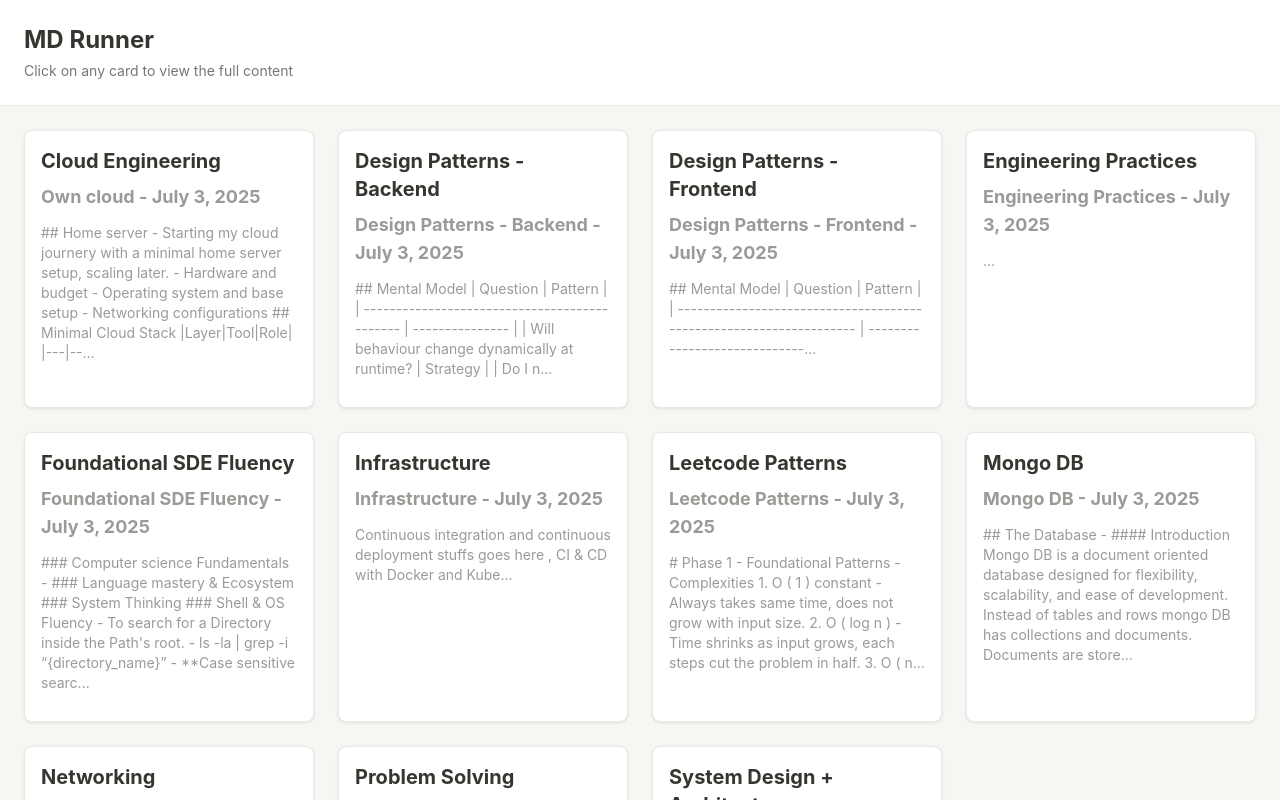
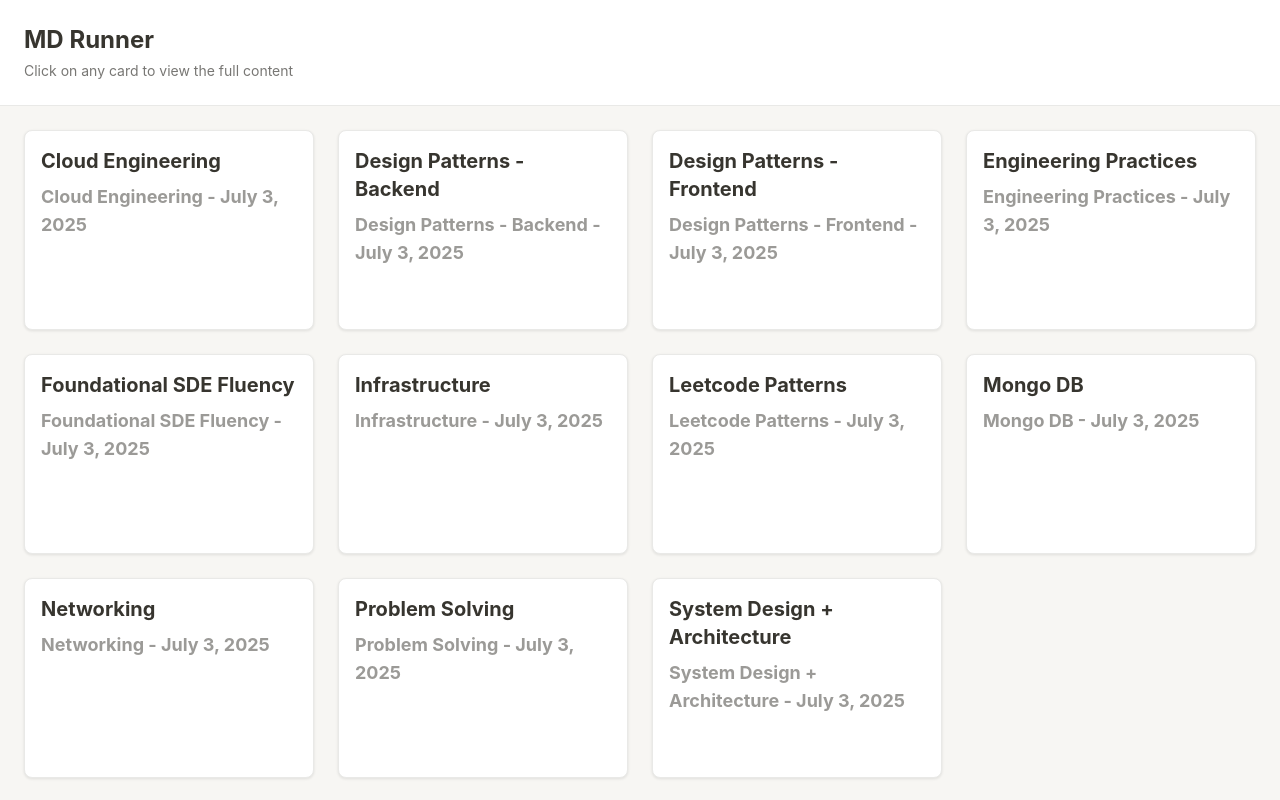
Before and after one commit to thenameisvicky/app-mdRunner, a Next.js app: page / in a window 1280 px wide. Shown: the top 800 px of the page. Built offline with nearby package versions, Linux system fonts and the light colour scheme.

Commit message:
[CHORE] - Implemented code permission in Github and Enhanced UI

```diff
--- a/src/app/noteCard/NoteCard.tsx
+++ b/src/app/noteCard/NoteCard.tsx
@@ -39,9 +39,6 @@ export default function NoteCard({ note, onClick }: NoteCardProps) {
       <p className="text-lg font-bold mb-3" style={{ color: "#9b9a97" }}>
         {note.frontmatter.title} - {note.frontmatter.date}
       </p>
-      <p className="text-sm mb-3" style={{ color: "#9b9a97" }}>
-        {note.content.slice(0, 230)}...
-      </p>
     </div>
   );
 }
--- a/vault/Cloud Engineering.md
+++ b/vault/Cloud Engineering.md
@@ -1,5 +1,5 @@
 ---
-title: Own cloud
+title: Cloud Engineering
 date: 2025-07-03
 ---
 
```
